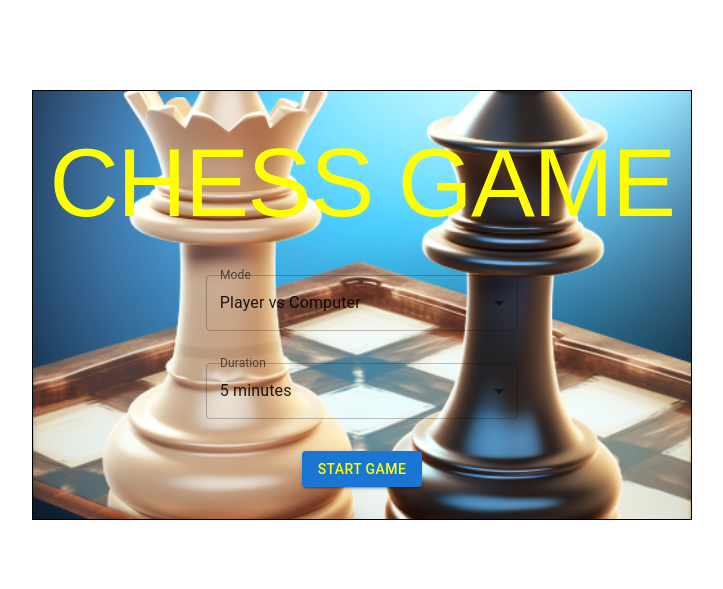
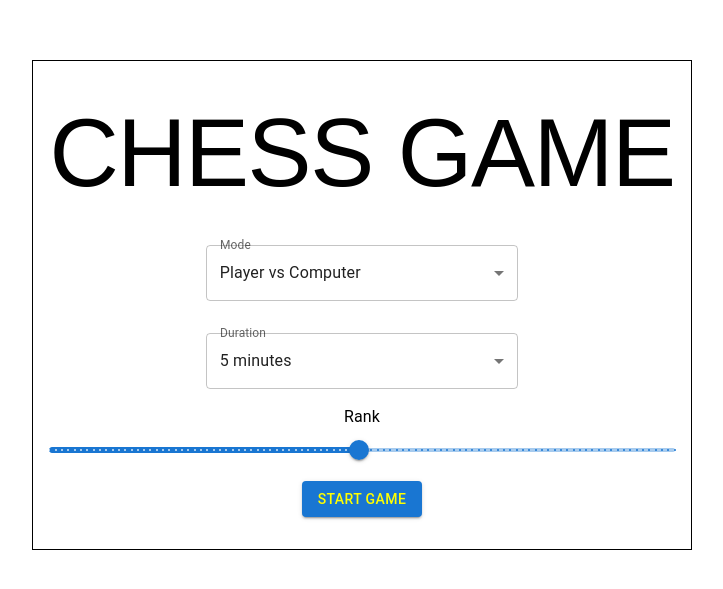
Before and after one commit to Accendino00/Chesscake, a React (Vite) app in the folder frontend/: page / in a window 1280 px wide. Shown: the part 103-692 px from the top of the page, without its empty margins (278-1001 px from the left). Built offline with nearby package versions, Linux system fonts and the light colour scheme.

Commit message:
Slider per la scelta del rank

```diff
--- a/frontend/src/components/chessboard/ChessStart.jsx
+++ b/frontend/src/components/chessboard/ChessStart.jsx
@@ -1,11 +1,12 @@
 import React, { useState } from 'react';
 import ChessGame from './ChessGame';
-import { Button, Select, MenuItem, FormControl, InputLabel, Box, Typography } from '@mui/material';
+import { Button, Select, MenuItem, FormControl, InputLabel, Box, Typography, Slider } from '@mui/material';
 
 
 const StartInterface = () => {
   const [mode, setMode] = useState('playerVsComputer');
   const [duration, setDuration] = useState(5);
+  const [rank, setRank] = useState(50);
   const [gameStarted, setGameStarted] = useState(false);
 
   const handleModeChange = (event) => {
@@ -20,13 +21,15 @@ const StartInterface = () => {
     setGameStarted(true);
   };
 
+  const handleSliderChange = (event, newValue) => {
+    setRank(newValue); // Update rank state when slider changes
+  };
   return (
 
     <Box display="flex" justifyContent="center" alignItems="center" height="100vh">
     {!gameStarted &&
     <Box display="flex" justifyContent="center" alignItems="center" flexDirection="column" border={gameStarted ? 0 : 1} p={2} m={2}
       style={{
-        backgroundImage: `url('/img/sfondo_interfaccia.png')`,
         backgroundPosition: 'center',
         backgroundSize: 'cover',
         backgroundRepeat: 'no-repeat',
@@ -35,7 +38,7 @@ const StartInterface = () => {
     >
 
     <>
-      <Typography variant="h1" component="div" gutterBottom align="center" style={{ color: 'yellow', fontFamily: 'Arial', margin: '20px 0' }}>
+      <Typography variant="h1" component="div" gutterBottom align="center" style={{ color: 'black', fontFamily: 'Arial', margin: '20px 0' }}>
         CHESS GAME
       </Typography>
       <Box m={2} width={1/2}>
@@ -59,6 +62,20 @@ const StartInterface = () => {
           </Select>
         </FormControl>
       </Box>
+      <Typography id="rank-slider" gutterBottom>
+        Rank
+      </Typography>
+      <Slider
+        defaultValue={50}
+        getAriaValueText={value => `Rank ${value}`}
+        aria-labelledby="rank-slider"
+        valueLabelDisplay="auto"
+        step={1}
+        marks
+        min={1}
+        max={100}
+        onChange={handleSliderChange}
+      />
       <Box m={2}>
       <Button variant="contained" color="primary" onClick={handleStartGame} style={{ color: 'yellow' }}>
         Start Game
@@ -69,7 +86,7 @@ const StartInterface = () => {
 
   </Box>
   }
-  {gameStarted && <ChessGame mode={mode} duration={duration} rank={50}/>}
+  {gameStarted && <ChessGame mode={mode} duration={duration} rank={rank}/>}
 </Box>
 
 
```
